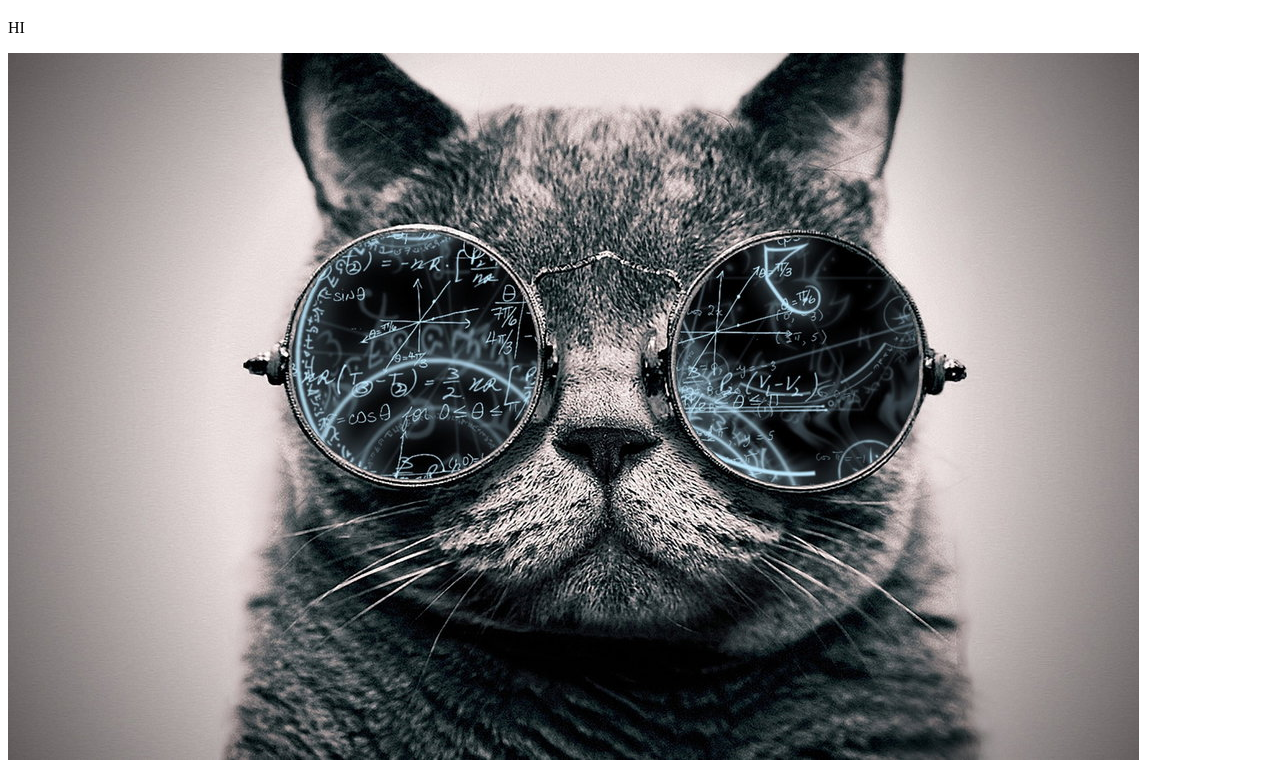
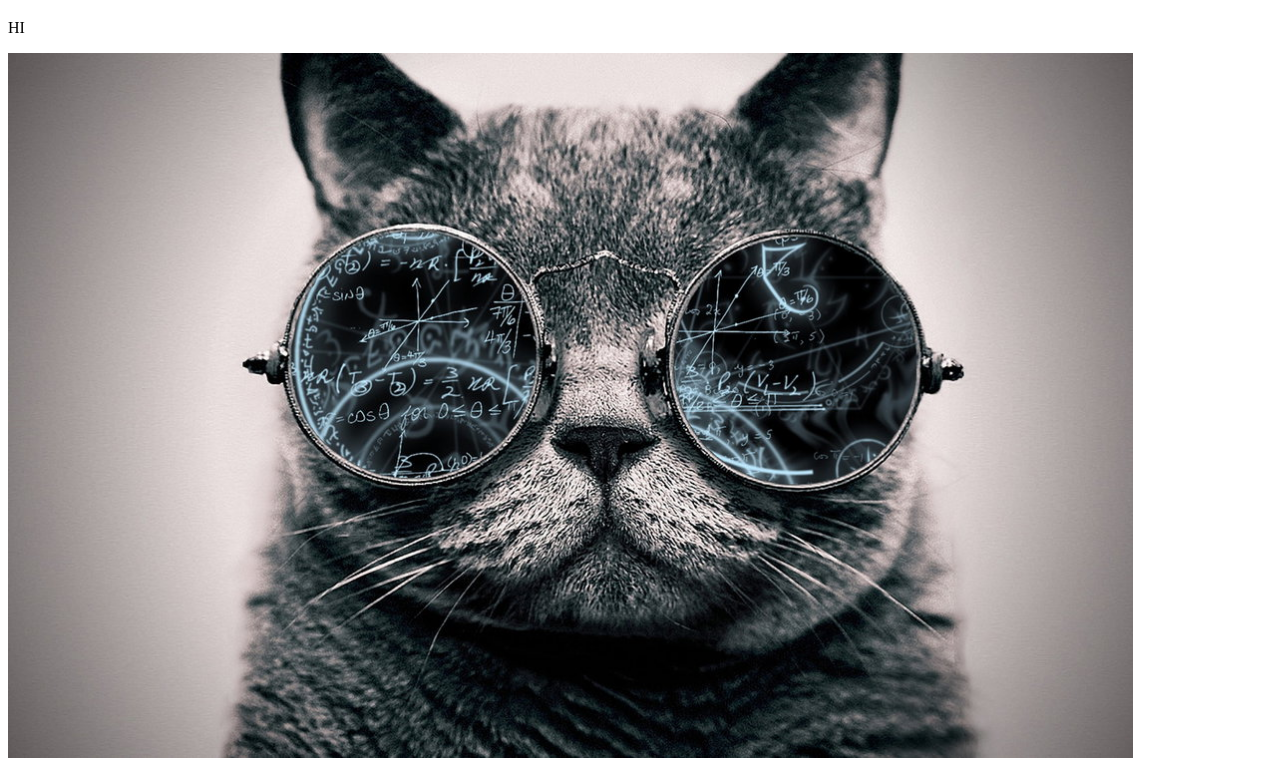
Before and after one commit to christopher-ward/Demo-Cat, a plain HTML site: page index.html in a window 1280 px wide. Shown: the part 61-833 px from the top of the page. Drawn offline with Linux system fonts and the light colour scheme.

Commit message:
Add background image

```diff
--- a/css/style.css
+++ b/css/style.css
@@ -1,3 +1,10 @@
 h1 {
   font-family: sans-serif;
 }
+
+.cat {
+  background: url("../images/cool-cat.jpg");
+  background-size: cover;
+  width: 1125px;
+  height: 705px;
+}
--- a/index.html
+++ b/index.html
@@ -8,7 +8,6 @@
   <body>
     <h1>HELLO WORLD</h1>
     <p>HI</p>
-    <img src="images/cool-cat.jpg" alt="Cat with Glasses">
     <div class="cat">
 
     </div>
```
